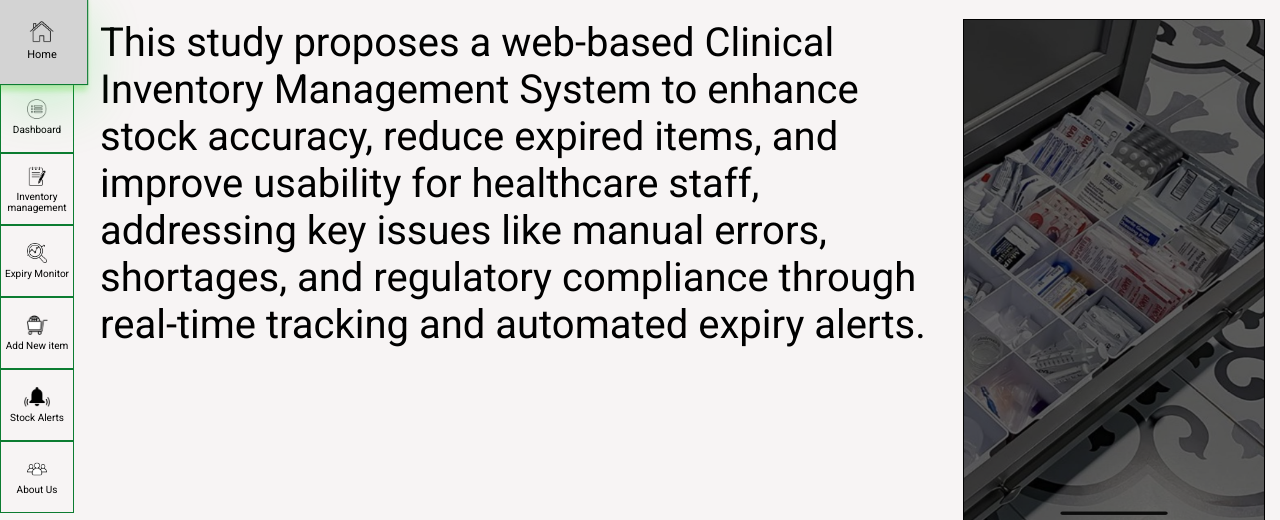
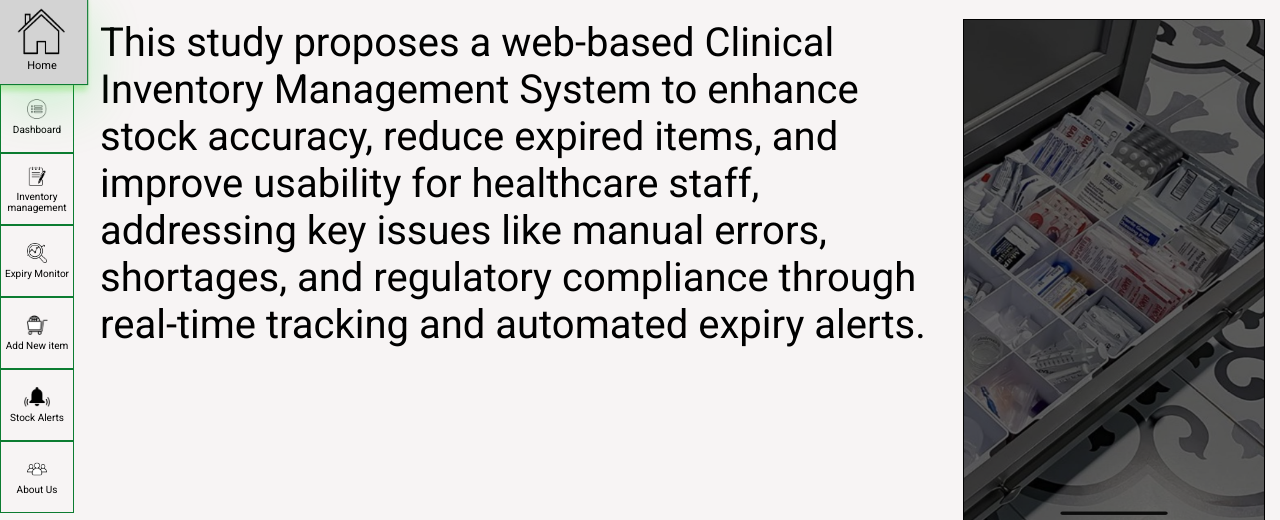
Before and after one commit to TierGod/tiergod.github.io, a PHP site: page / in a window 1280 px wide, with the pointer over the restyled element. Shown: the part 61-581 px from the top of the page. Run offline with PHP 8.4, Linux system fonts and the light colour scheme.

Commit message:
Update sidebar.css

```diff
--- a/clinic/styles/sidebar.css
+++ b/clinic/styles/sidebar.css
@@ -47,3 +47,11 @@ background-color: lightgray;
   margin: 0 auto;
   transform: scale(1.1);
 }
+
+.image-expand:hover {
+  width: 40px;
+  height: 40px;
+  transition: transform .4s;
+  margin: 0 auto;
+  transform: scale(1.1);
+}
```
